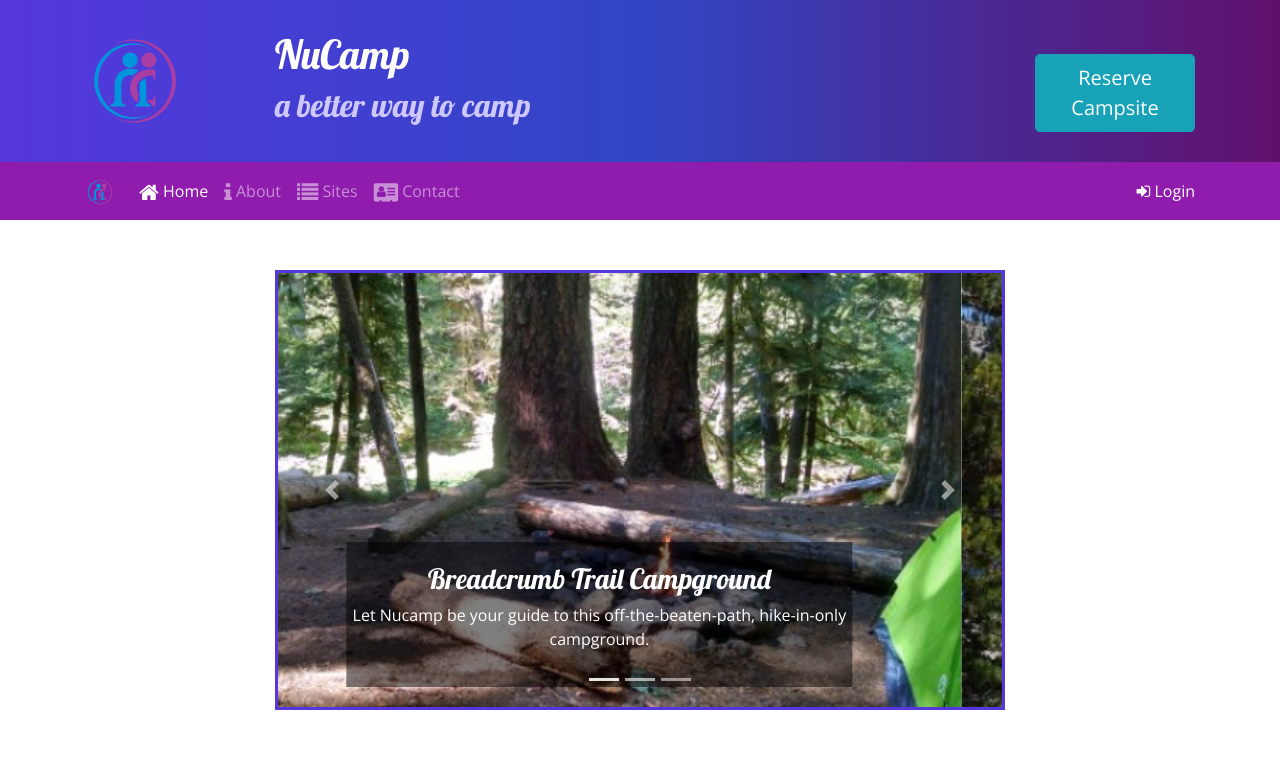
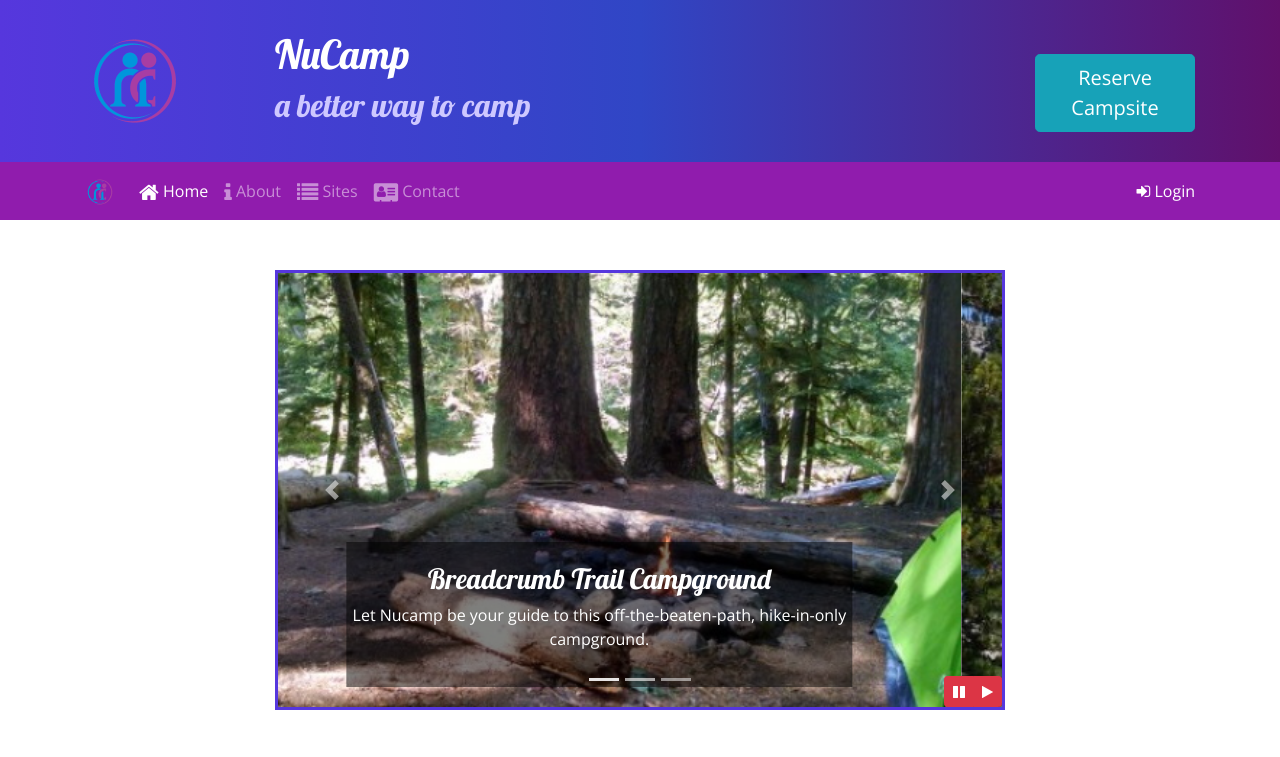
Before and after one commit to felsonm/nucampsite, a website: page index.html in a window 1280 px wide. Shown: the top 757 px of the page. Drawn offline with nearby package versions, Linux system fonts and the light colour scheme.

Commit message:
Bootstrap and jQuery Part 1

```diff
--- a/css/styles.css
+++ b/css/styles.css
@@ -55,3 +55,10 @@ a, a:hover {
 .carousel {
     border: solid #5637DD;
 }
+
+#carouselButton {
+    position: absolute;
+    right: 0;
+    bottom: 0;
+    z-index: 100;
+}
--- a/index.html
+++ b/index.html
@@ -80,7 +80,8 @@
                                     <div class="col-2">
                                         <div class="btn-group btn-group-toggle" data-toggle="buttons">
                                             <label class="btn btn-success active">
-                                          <input type="radio" name="siteType" id="siteTent" autocomplete="off" checked> Tent
+                                                <input type="radio" name="siteType" id="siteTent" autocomplete="off"
+                                                    checked> Tent
                                             </label>
                                             <label class="btn btn-secondary btn-primary">
                                                 <input type="radio" name="siteType" id="siteRV" autocomplete="off"> RV
@@ -92,7 +93,8 @@
                                 </div>
                                 <div class="form-group row">
                                     <div class="col">
-                                        <button data-dismiss="modal" class="btn btn-secondary" class="btn btn-primary" type="cancel">Cancel</button>
+                                        <button data-dismiss="modal" class="btn btn-secondary" class="btn btn-primary"
+                                            type="cancel">Cancel</button>
                                         <button class="btn btn-primary" type="submit">Search</button>
 
                                     </div>
@@ -223,6 +225,15 @@
                         <span class="sr-only">Next</span>
                     </a>
 
+                    <div class="btn-group" id="carouselButton">
+                        <button class="btn btn-danger btn-sm" id="carouselPause">
+                            <i class="fa fa-pause"></i>
+                        </button>
+                        <button class="btn btn-danger btn-sm" id="carouselPlay">
+                            <i class="fa fa-play"></i>
+                        </button>
+                    </div>
+
                 </div>
             </div>
 
@@ -317,6 +328,7 @@
                                     <button class="btn btn-primary" type="submit">Search</button>
                                 </div>
                             </div>
+
                         </form>
                     </div>
                 </div>
@@ -362,6 +374,18 @@
     <script src="node_modules/popper.js/dist/umd/popper.min.js"></script>
     <script src="node_modules/bootstrap/dist/js/bootstrap.min.js"></script>
 
+    <script>
+        $(function () {
+            $(".carousel").carousel( { interval: 2000, pause: "false" } );
+            $("#carouselPause").click(function () {
+                $(".carousel").carousel("pause");
+            });
+            $("#carouselPlay").click(function () {
+                $(".carousel").carousel("cycle");
+            });
+        });
+    </script>
+
 
 </body>
 
```
Lines whose indentation alone changed are shown as unchanged.
